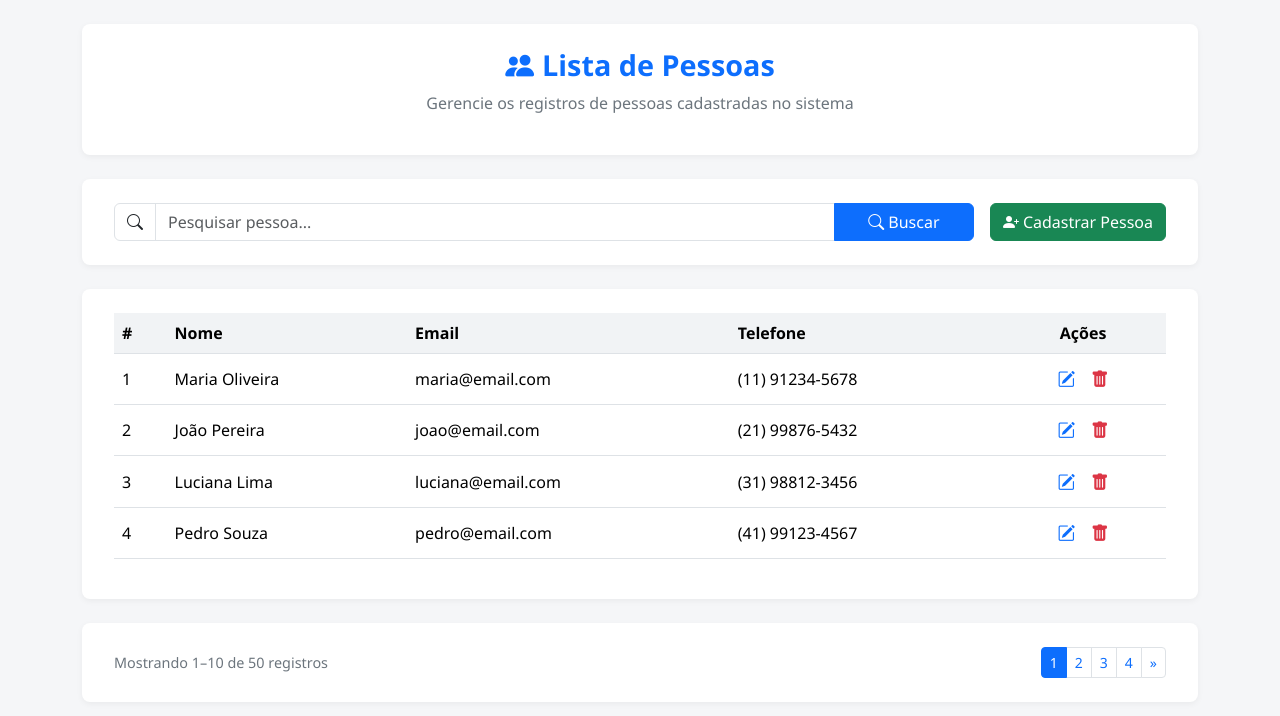
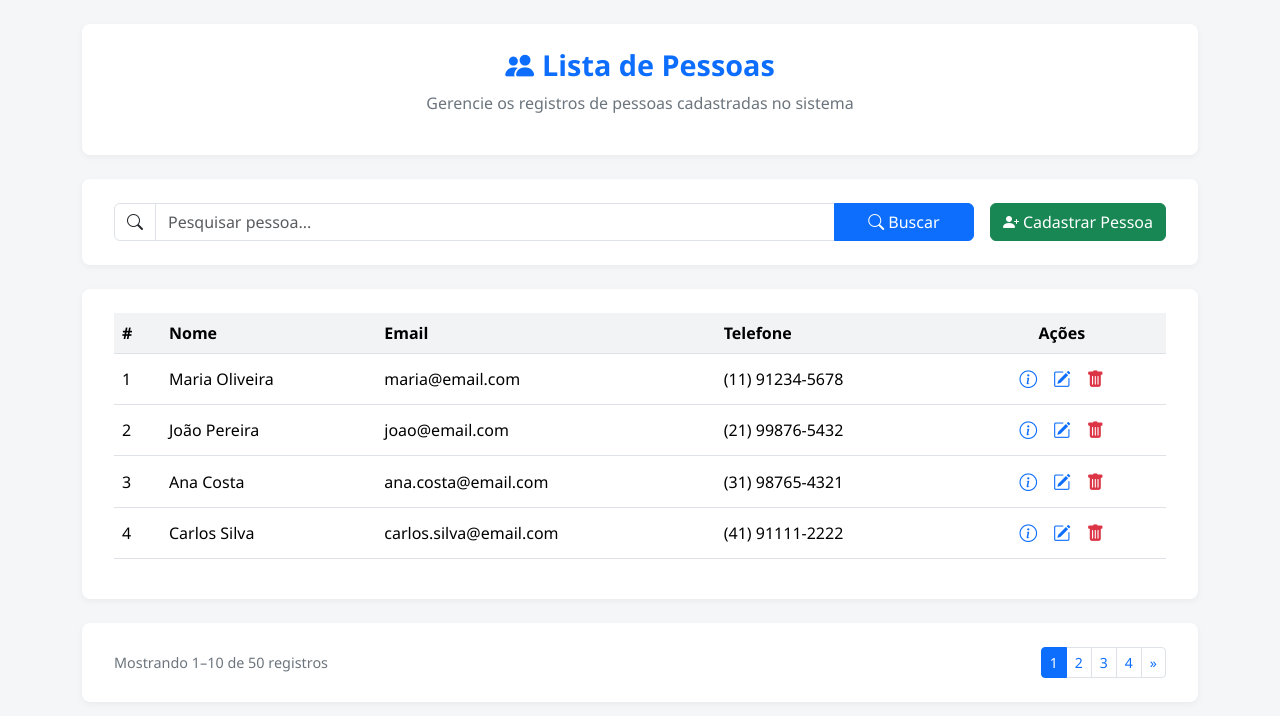
Before and after one commit to AgaciMario/PersonCRUD, a React (Vite) app in the folder PersonCRUD/personcrud.cliente/: page / in a window 1280 px wide. Shown: the top 716 px of the page. Built offline with nearby package versions, Linux system fonts and the light colour scheme.

Commit message:
feat: adicionando mapeamento dinâmico de dados e eventos a tabela.

```diff
--- a/PersonCRUD/personcrud.cliente/src/component/Table/PersonTable.jsx
+++ b/PersonCRUD/personcrud.cliente/src/component/Table/PersonTable.jsx
@@ -2,7 +2,7 @@ import TableHeader from './TableHeader'
 import TableRow from './TableRow'
 import './Table.css'
 
-function PersonTable() {
+function PersonTable({ data, editHanlder, deleteHandler, viewHanlder }) {
     return (
         <div className="table-container">
             <table className="table table-hover align-middle">
@@ -10,10 +10,18 @@ function PersonTable() {
                     <TableHeader />
                 </thead>
                 <tbody>
-                    {/*TODO: table row representa apenas uma linha devemos adicionar um for loop para os dados
-                      recebidos aqui e para cada um realizar a criação de um row*/}
-
-                    <TableRow />
+                    {
+                        // TODO: verificar comportamento estranho onde o component é chamado duas vezes para cada elemento do array.
+                        data.map(person =>
+                            <TableRow
+                                key={person.id}
+                                person={person}
+                                editHandler={editHanlder}
+                                deleteHandler={deleteHandler}
+                                viewHanlder={viewHanlder}
+                            />
+                        )
+                    }
                 </tbody>
             </table>
         </div>
--- a/PersonCRUD/personcrud.cliente/src/component/Table/TableRow.jsx
+++ b/PersonCRUD/personcrud.cliente/src/component/Table/TableRow.jsx
@@ -1,11 +1,27 @@
 
-function TableRow() {
-    return (<>
-          <tr><td>1</td><td>Maria Oliveira</td><td>maria@email.com</td><td>(11) 91234-5678</td><td className="text-center"><button className="btn-icon edit"><i className="bi bi-pencil-square"></i></button><button className="btn-icon delete"><i className="bi bi-trash-fill"></i></button></td></tr>
-          <tr><td>2</td><td>João Pereira</td><td>joao@email.com</td><td>(21) 99876-5432</td><td className="text-center"><button className="btn-icon edit"><i className="bi bi-pencil-square"></i></button><button className="btn-icon delete"><i className="bi bi-trash-fill"></i></button></td></tr>
-          <tr><td>3</td><td>Luciana Lima</td><td>luciana@email.com</td><td>(31) 98812-3456</td><td className="text-center"><button className="btn-icon edit"><i className="bi bi-pencil-square"></i></button><button className="btn-icon delete"><i className="bi bi-trash-fill"></i></button></td></tr>
-          <tr><td>4</td><td>Pedro Souza</td><td>pedro@email.com</td><td>(41) 99123-4567</td><td className="text-center"><button className="btn-icon edit"><i className="bi bi-pencil-square"></i></button><button className="btn-icon delete"><i className="bi bi-trash-fill"></i></button></td></tr>
-    </>)
+function TableRow({ person, editHandler, deleteHandler }) {
+    return (
+        <tr>
+            <td>{person.id}</td>
+            <td>{person.name}</td>
+            <td>{person.email}</td>
+            <td>{person.phone}</td>
+            <td className="text-center">
+                <button className="btn-icon edit"
+                    onClick={() => deleteHandler("Show view modal para: " + person.id + " " + person.name)}>
+                    <i className="bi bi-info-circle"></i>
+                </button>
+                <button className="btn-icon edit"
+                    onClick={() => editHandler("Show Edit modal para: "+ person.id + " " + person.name) }>
+                    <i className="bi bi-pencil-square"></i>
+                </button>
+                <button className="btn-icon delete"
+                    onClick={() => deleteHandler("Show Delete modal para: " + person.id + " " + person.name) }>
+                    <i className="bi bi-trash-fill"></i>
+                </button>
+            </td>
+        </tr>
+    )
 }
 
 export default TableRow
--- a/PersonCRUD/personcrud.cliente/src/pages/PersonPage.jsx
+++ b/PersonCRUD/personcrud.cliente/src/pages/PersonPage.jsx
@@ -10,6 +10,18 @@ import { useState } from 'react'
 function PersonPage() {
     // States:
     let [searchTxt, setSearchTxt] = useState("");
+    const data = [
+        { id: 1, name: "Maria Oliveira", email: "maria@email.com", phone: "(11) 91234-5678" },
+        { id: 2, name: "João Pereira", email: "joao@email.com", phone: "(21) 99876-5432" },
+        { id: 3, name: "Ana Costa", email: "ana.costa@email.com", phone: "(31) 98765-4321" },
+        { id: 4, name: "Carlos Silva", email: "carlos.silva@email.com", phone: "(41) 91111-2222" },
+        //{id:5,  name:"Fernanda Lima", email:"fernanda.lima@email.com", phone:"(81) 92222-3333"},
+        //{id:6,  name:"Paulo Souza", email:"paulo.souza@email.com", phone:"(61) 93333-4444"},
+        //{id:7,  name:"Rita Gomes", email:"rita.gomes@email.com", phone:"(51) 94444-5555"},
+        //{id:8,  name:"André Santos", email:"andre.santos@email.com", phone:"(71) 95555-6666"},
+        //{id:9,  name:"Patrícia Rocha", email:"patricia.rocha@email.com", phone:"(85) 96666-7777"},
+        //{id:10, name:"Roberto Dias", email:"roberto.dias@email.com", phone:"(62) 97777-8888"}
+    ];
 
     return (
         <div className="container py-4">
@@ -27,7 +39,12 @@ function PersonPage() {
             </div>
 
             <div className="section">
-                <PersonTable />
+                <PersonTable
+                    data={data}
+                    deleteHandler={(param) => alert(param)}
+                    editHanlder={(param) => alert(param)}
+                    viewHanlder={(param) => alert(param)}
+                />
             </div>
 
             <div className="section">
```
